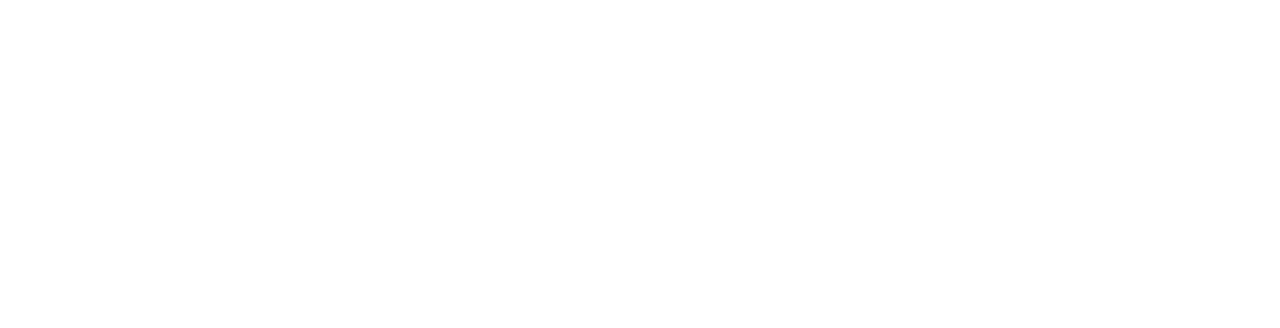
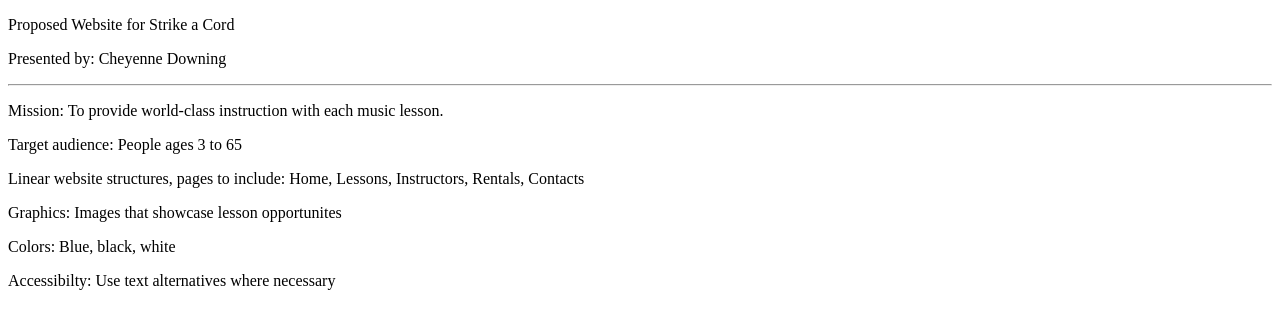
Before and after one commit to 144Sp23/ch1lab1-cheyennedowning, a plain HTML site: page plan.html in a window 1280 px wide. Drawn offline with Linux system fonts and the light colour scheme.

Commit message:
Update plan.html

```diff
--- a/plan.html
+++ b/plan.html
@@ -1,9 +1,24 @@
 <!DOCTYPE html>
 <head>
-<title>Pacific Trails Resort</title>
 <meta charset="utf-8">
 </head>
 <body>
+<p>Proposed Website for Strike a Cord</p>
+    <p>Presented by: Cheyenne Downing</p>
+    <hr>
+
+
+    <p>Mission: To provide world-class instruction with each music lesson.</p>
+
+    <p>Target audience: People ages 3 to 65</p>
+
+    <p>Linear website structures, pages to include: Home, Lessons, Instructors, Rentals, Contacts</p>
+
+    <p>Graphics: Images that showcase lesson opportunites</p>
+
+    <p>Colors: Blue, black, white</p>
+
+    <p>Accessibilty: Use text alternatives where necessary</p>
 
 </body>
 </html>
```
